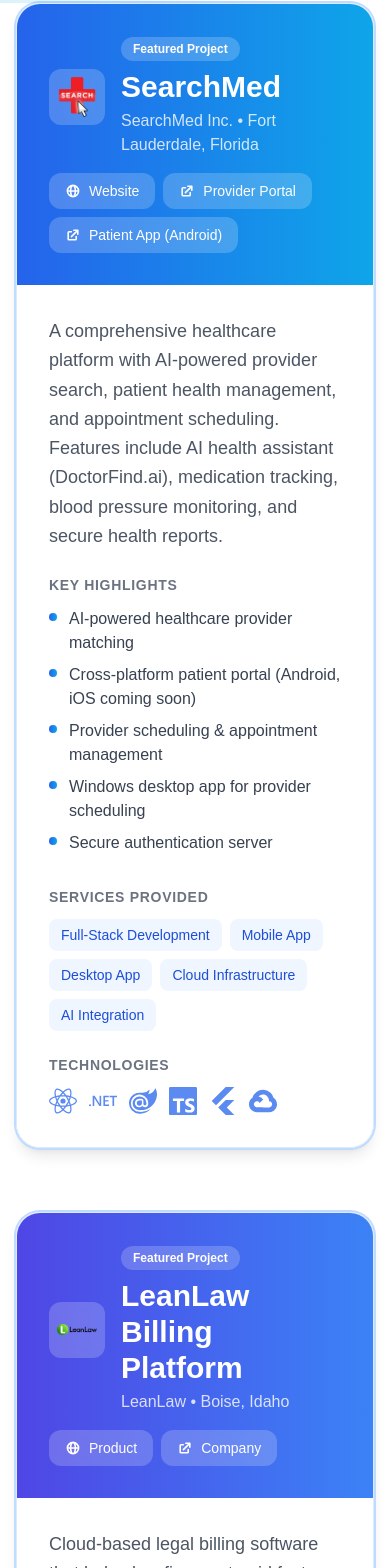
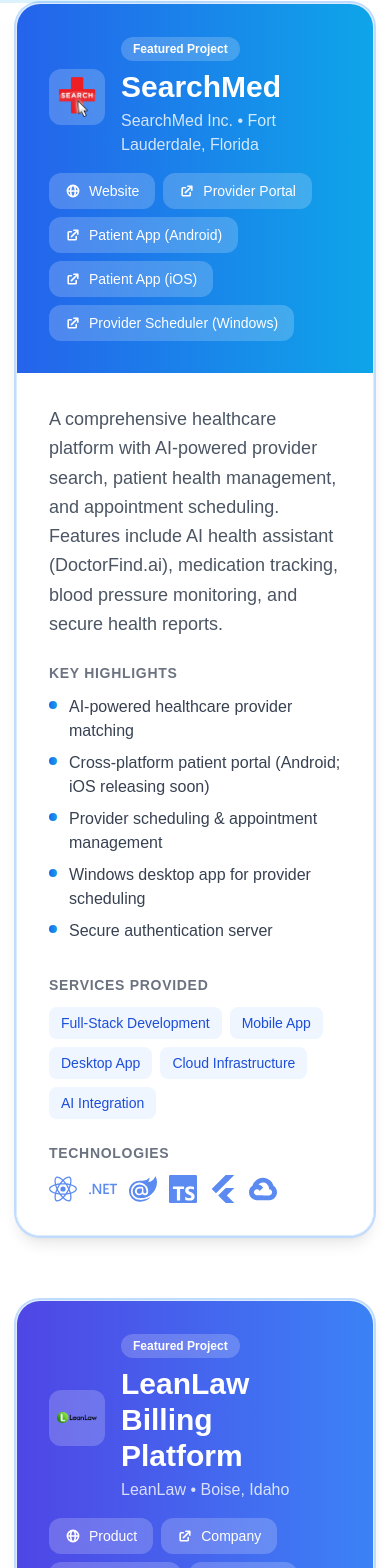
Before and after one commit to ojastechnologies/ojas-web, a Next.js app: page /portfolio in a window 390 px wide. Shown: the part 366-1934 px from the top of the page. Built offline with nearby package versions, Linux system fonts and the light colour scheme.

Commit message:
feat: add SearchMed scheduler + iOS links, LeanLaw mobile app links

```diff
--- a/app/portfolio/page.tsx
+++ b/app/portfolio/page.tsx
@@ -18,10 +18,12 @@
             { label: "Website", url: "https://searchmed.com", icon: HiGlobeAlt },
             { label: "Provider Portal", url: "https://provider.searchmed.com", icon: HiExternalLink },
             { label: "Patient App (Android)", url: "https://play.google.com/store/apps/details?id=com.searchmed.portal&hl=en", icon: HiExternalLink },
+            { label: "Patient App (iOS)", url: "#", icon: HiExternalLink },
+            { label: "Provider Scheduler (Windows)", url: "ms-windows-store://pdp/?ProductId=9PFDTW1MMHZ6&cid=PCCongratsBnr", icon: HiExternalLink },
         ],
         highlights: [
             "AI-powered healthcare provider matching",
-            "Cross-platform patient portal (Android, iOS coming soon)",
+            "Cross-platform patient portal (Android; iOS releasing soon)",
             "Provider scheduling & appointment management",
             "Windows desktop app for provider scheduling",
             "Secure authentication server",
@@ -35,14 +37,17 @@
         client: "LeanLaw",
         location: "Boise, Idaho",
         description: "Cloud-based legal billing software that helps law firms get paid faster. Includes trust accounting, time tracking, invoice generation, and QuickBooks Online integration. Trusted by top legal teams across the US.",
-        services: ["Full-Stack Development", "Cloud Solutions", "API Integration"],
+        services: ["Full-Stack Development", "Mobile App", "Cloud Solutions", "API Integration"],
         technologies: [SiDotnet, TbBrandCSharp, SiReact, SiTypescript],
         links: [
             { label: "Product", url: "https://next.myleanlaw.co", icon: HiGlobeAlt },
             { label: "Company", url: "https://leanlaw.co", icon: HiExternalLink },
+            { label: "Android App", url: "https://play.google.com/store/search?q=leanlaw&c=apps&hl=en", icon: HiExternalLink },
+            { label: "iOS App", url: "https://apps.apple.com/us/app/leanlaw-legal-billing-tool/id1128609356", icon: HiExternalLink },
         ],
         highlights: [
             "Legal-specific billing & invoicing system",
+            "Cross-platform mobile apps (React Native — iOS & Android)",
             "Trust accounting with compliance",
             "QuickBooks Online integration",
             "Time tracking & expense management",
```
